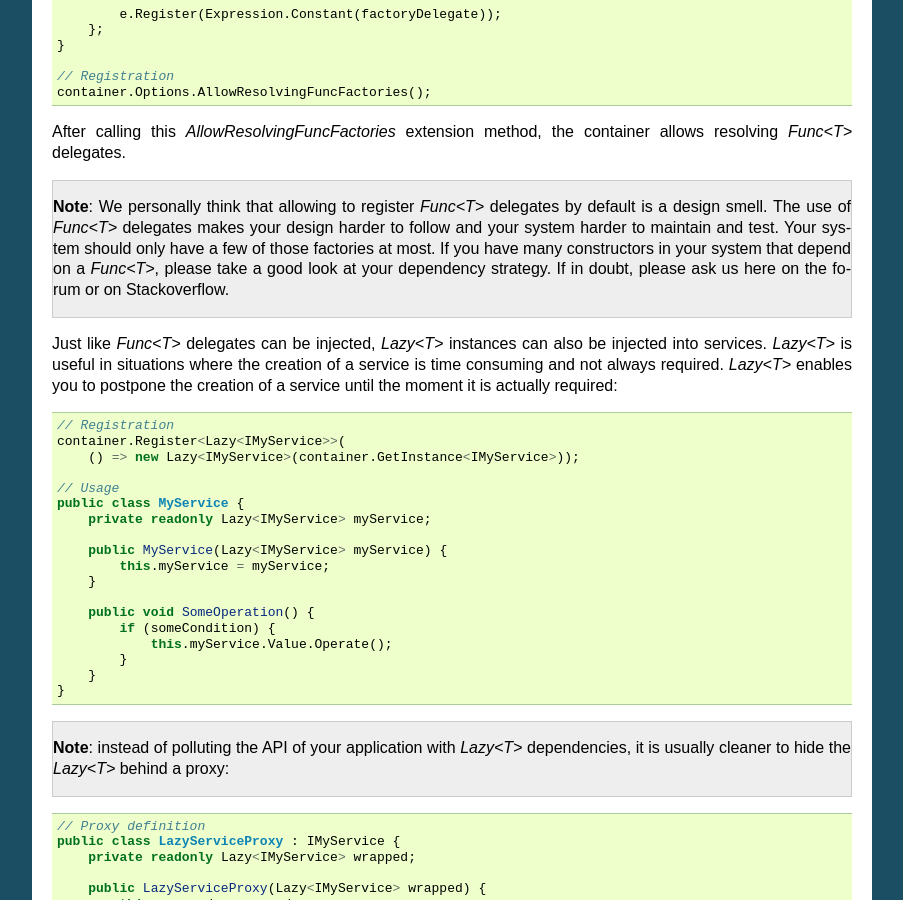
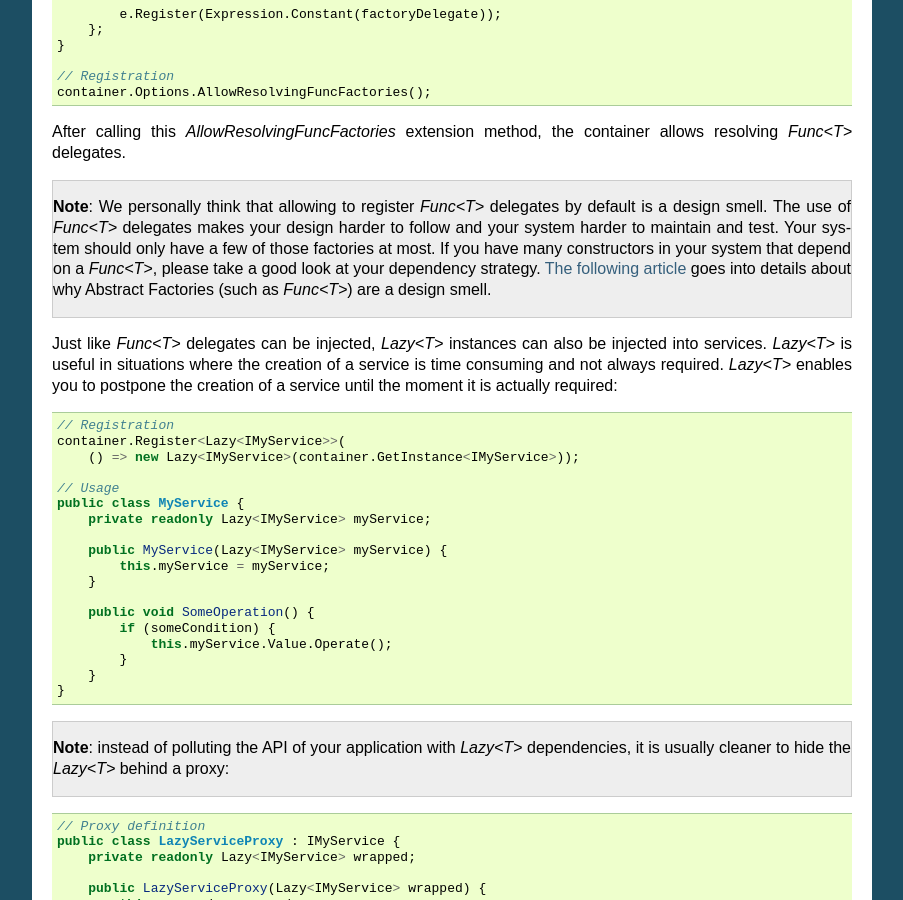
Before and after one commit to simpleinjector/Documentation, a Sphinx documentation site: the page built from source/howto.rst, in a window 1280 px wide and 900 px high, scrolled down 2268 px. Shown: the whole window, without its empty margins (198-1101 px from the left). Built offline with Sphinx 7.4.7, drawn with Linux system fonts in a browser that asks for light colours.

Commit message:
Link to blog post added.

```diff
--- a/source/howto.rst
+++ b/source/howto.rst
@@ -145,7 +145,7 @@ After calling this *AllowResolvingFuncFactories* extension method, the container
 
 .. container:: Note
 
-    **Note**: We personally think that allowing to register *Func<T>* delegates by default is a design smell. The use of *Func<T>* delegates makes your design harder to follow and your system harder to maintain and test. Your system should only have a few of those factories at most. If you have many constructors in your system that depend on a *Func<T>*, please take a good look at your dependency strategy. If in doubt, please ask us here on the forum or on Stackoverflow.
+    **Note**: We personally think that allowing to register *Func<T>* delegates by default is a design smell. The use of *Func<T>* delegates makes your design harder to follow and your system harder to maintain and test. Your system should only have a few of those factories at most. If you have many constructors in your system that depend on a *Func<T>*, please take a good look at your dependency strategy. `The following article <https://www.cuttingedge.it/blogs/steven/pivot/entry.php?id=100>`_ goes into details about why Abstract Factories (such as *Func<T>*) are a design smell.
 
 
 .. _lazy:
```
